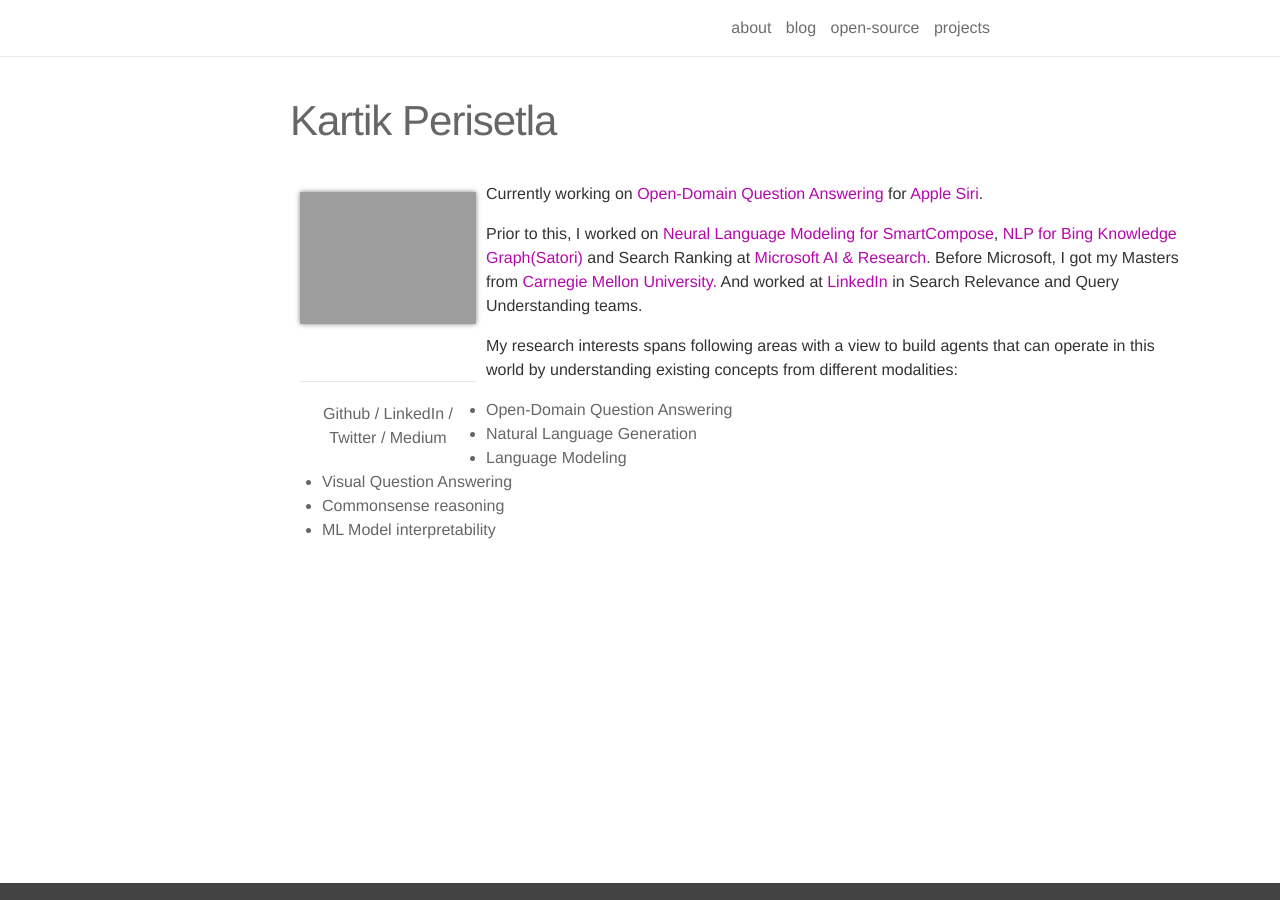
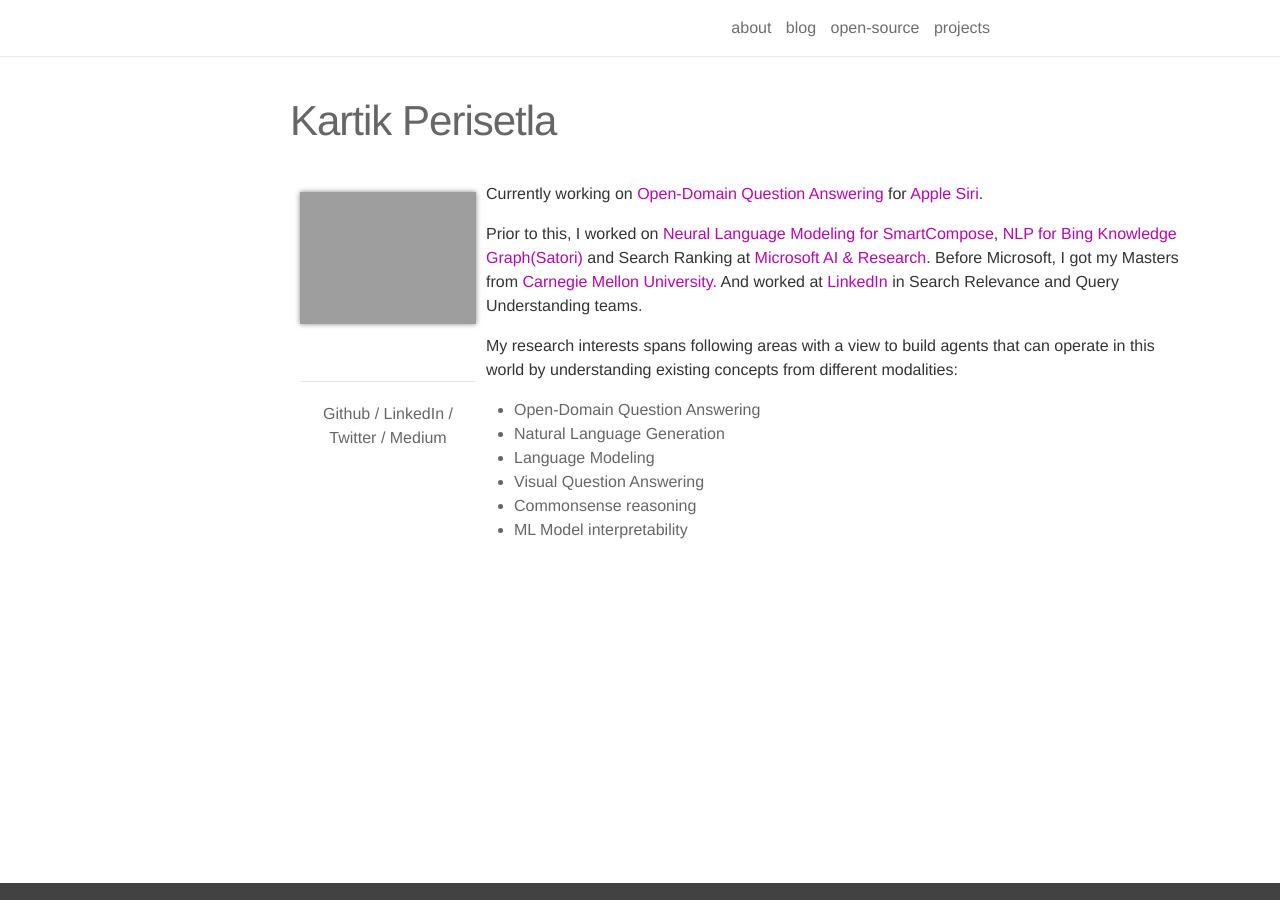
Before and after one commit to kartikperisetla/kartikperisetla.github.io, a Jekyll site: the page built from _pages/about.md, in a window 1280 px wide. Built offline with Jekyll 4.4.1, drawn with Linux system fonts in a browser that asks for light colours; nearby versions of some CDN libraries.

Commit message:
Update about.md

```diff
--- a/_pages/about.md
+++ b/_pages/about.md
@@ -16,7 +16,7 @@
 
 <p align="left">
 My research interests spans following areas with a view to build agents that can operate in this world by understanding existing concepts from different modalities:
-<ul padding-left="14rem;">
+<ul style="padding-left: 14rem;">
 <li> Open-Domain Question Answering
 </li>
 <li>Natural Language Generation
```
